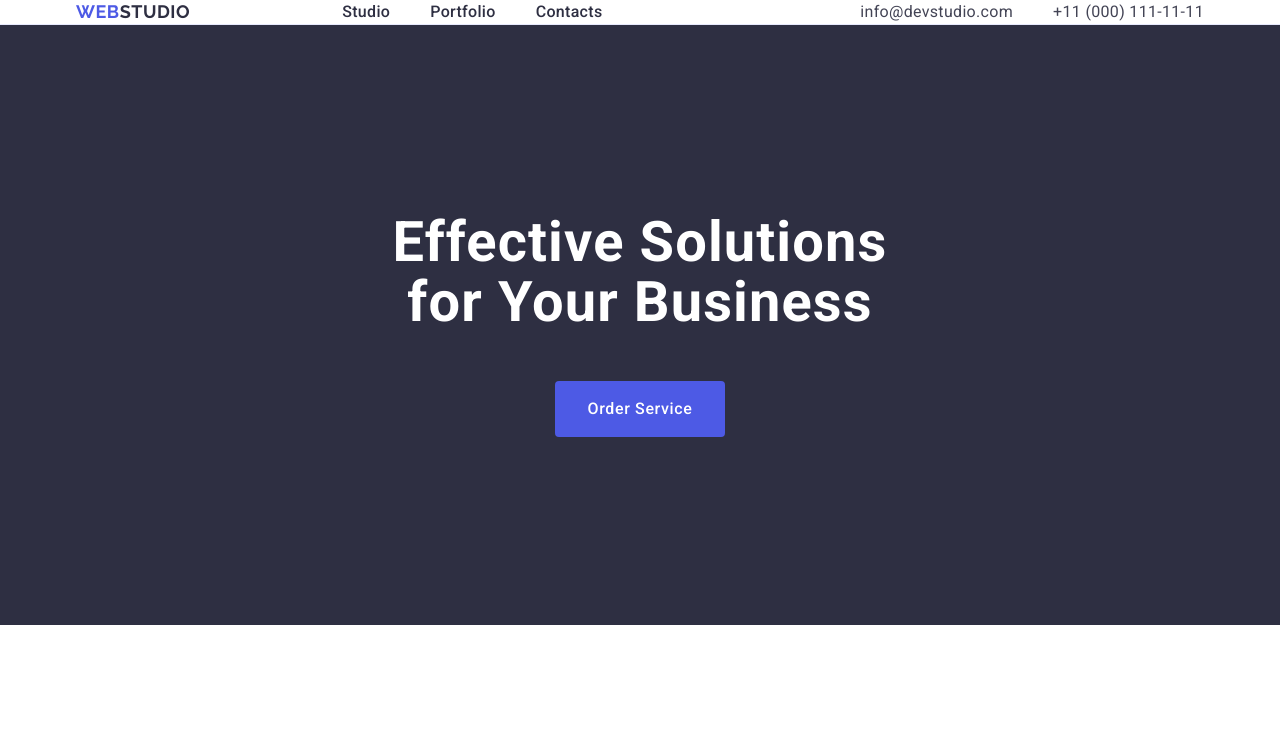
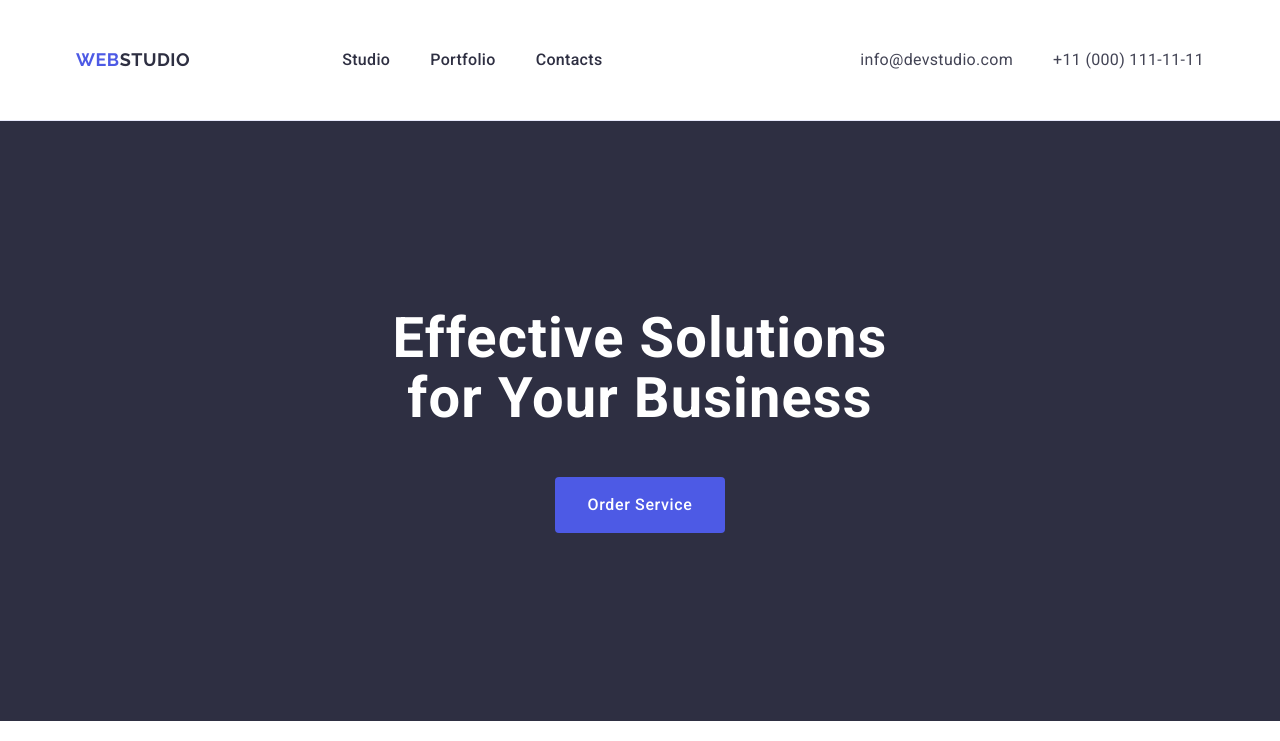
Before and after one commit to InnaLeva/goit-markup-hw-03, a plain HTML site: page index.html in a window 1280 px wide. Shown: the top 741 px of the page. Drawn offline with nearby package versions, Linux system fonts and the light colour scheme.

Commit message:
fixed header

```diff
--- a/css/styles.css
+++ b/css/styles.css
@@ -40,6 +40,7 @@ img {
 .header {
 
     border-bottom: 1px solid #e7e9fc;
+  padding: 48px 0;
 }
 
 .header-wrap {
```
